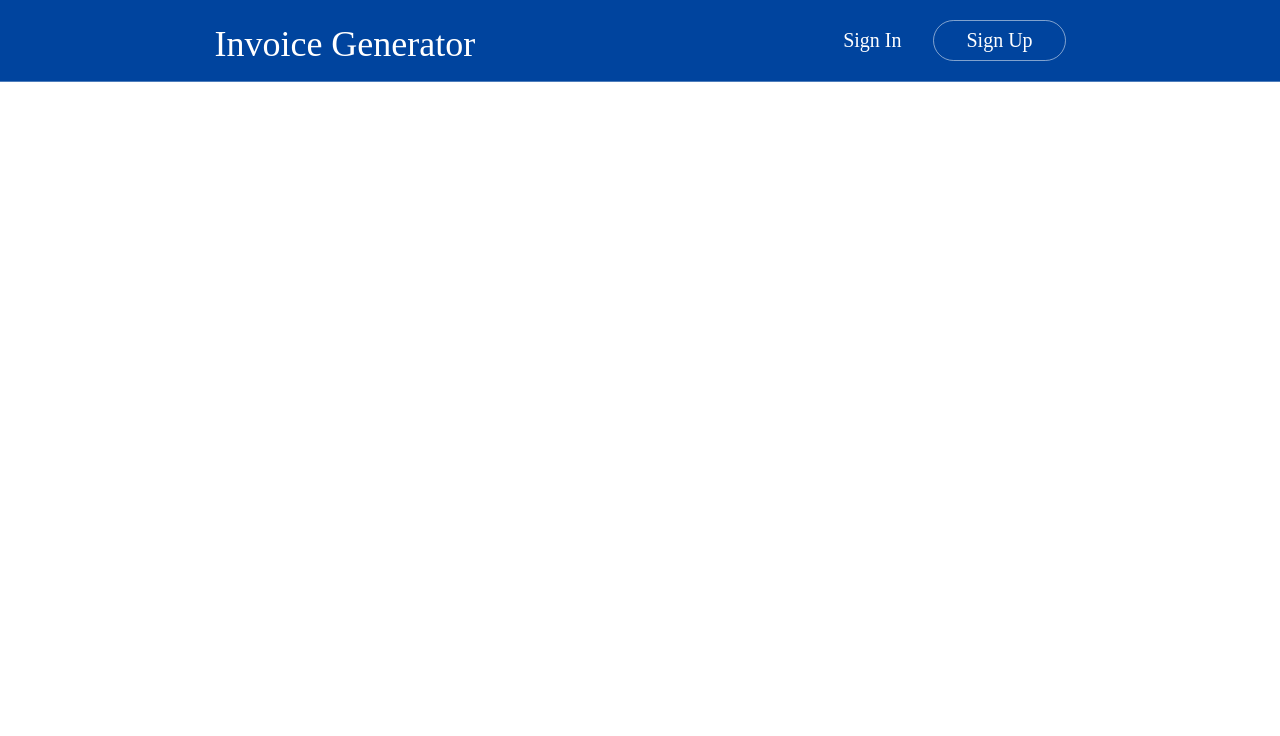
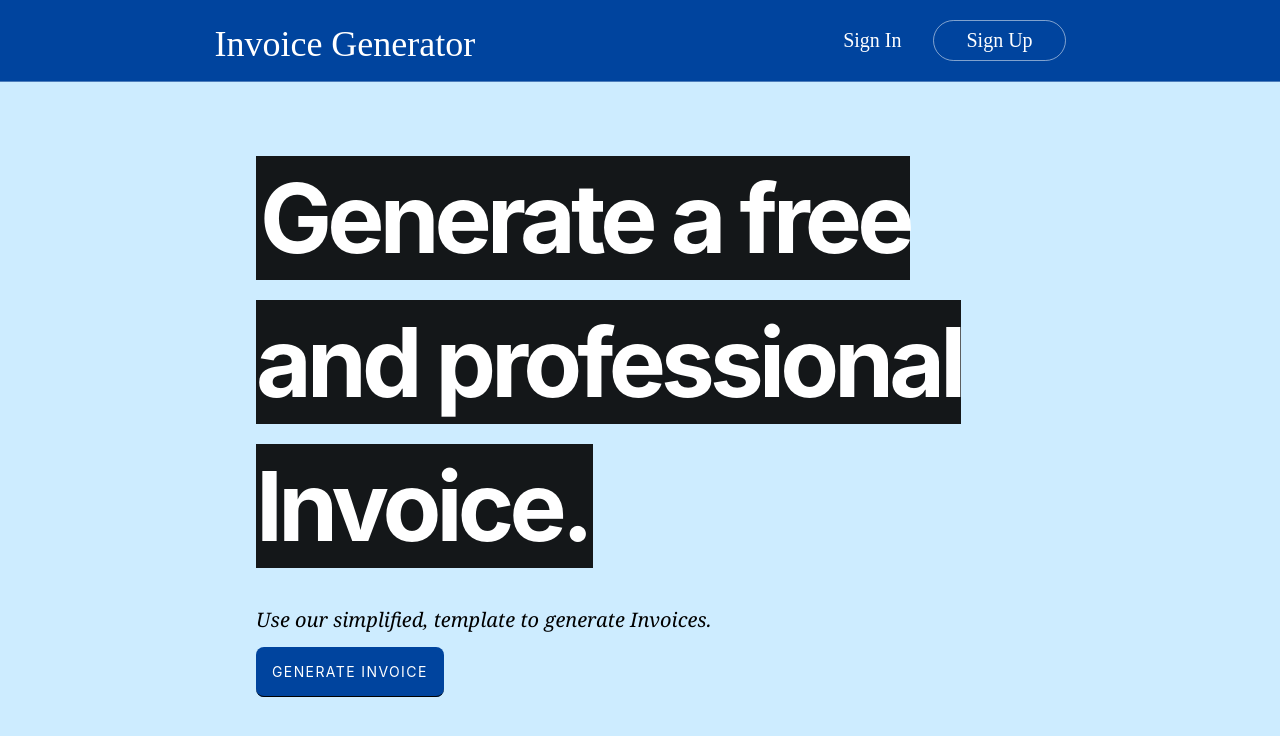
Before and after one commit to MoeRayo/invoice-generator, a Vue app: page / in a window 1280 px wide. Shown: the top 736 px of the page. Built offline with nearby package versions, Linux system fonts and the light colour scheme.

Commit message:
feat: creation of the home page

```diff
--- a/src/router/index.js
+++ b/src/router/index.js
@@ -1,9 +1,15 @@
 import Vue from 'vue'
 import VueRouter from 'vue-router'
+import HomeView from '../views/HomeView.vue'
 
 Vue.use(VueRouter)
 
 const routes = [
+  {
+    path: '/',
+    name: 'home',
+    component: HomeView
+  },
 ]
 
 const router = new VueRouter({
--- /dev/null
+++ b/src/views/HomeView.vue
@@ -0,0 +1,28 @@
+<template>
+  <div class="bg-lightest-blue">
+    <header class="sans-serif vh-100">
+      <div class="mw9 center pa4 pt5-ns ph7-l">
+        <h3 class="f2 f1-m f-headline-l measure-narrow lh-title mv0">
+          <span class="bg-black-90 lh-copy white pa1 tracked-tight">
+           Generate a free and professional Invoice.
+          </span>
+        </h3>
+        <h4 class="f4 fw1 lh-copy georgia i">
+          Use our simplified, template to generate Invoices.
+        </h4>
+        <a
+          href="/signin"
+          class="f6 ttu tracked black-80 bg-dark-blue pa3 br3 white bb link b--black hover-bg-black bg-animate pointer"
+        >
+          Generate Invoice
+        </a>
+      </div>
+    </header>
+  </div>
+</template>
+<script>
+
+export default {
+  name: 'HomeView',
+}
+</script>
```
